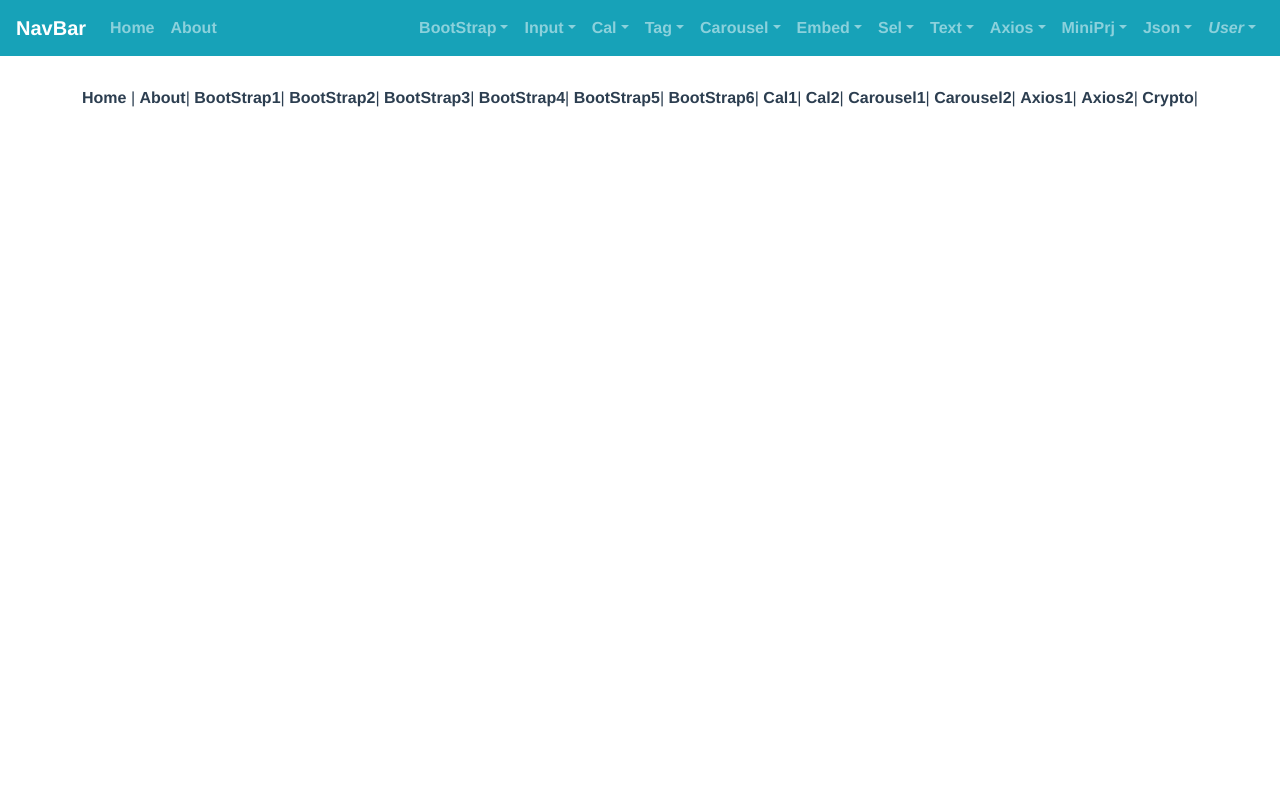
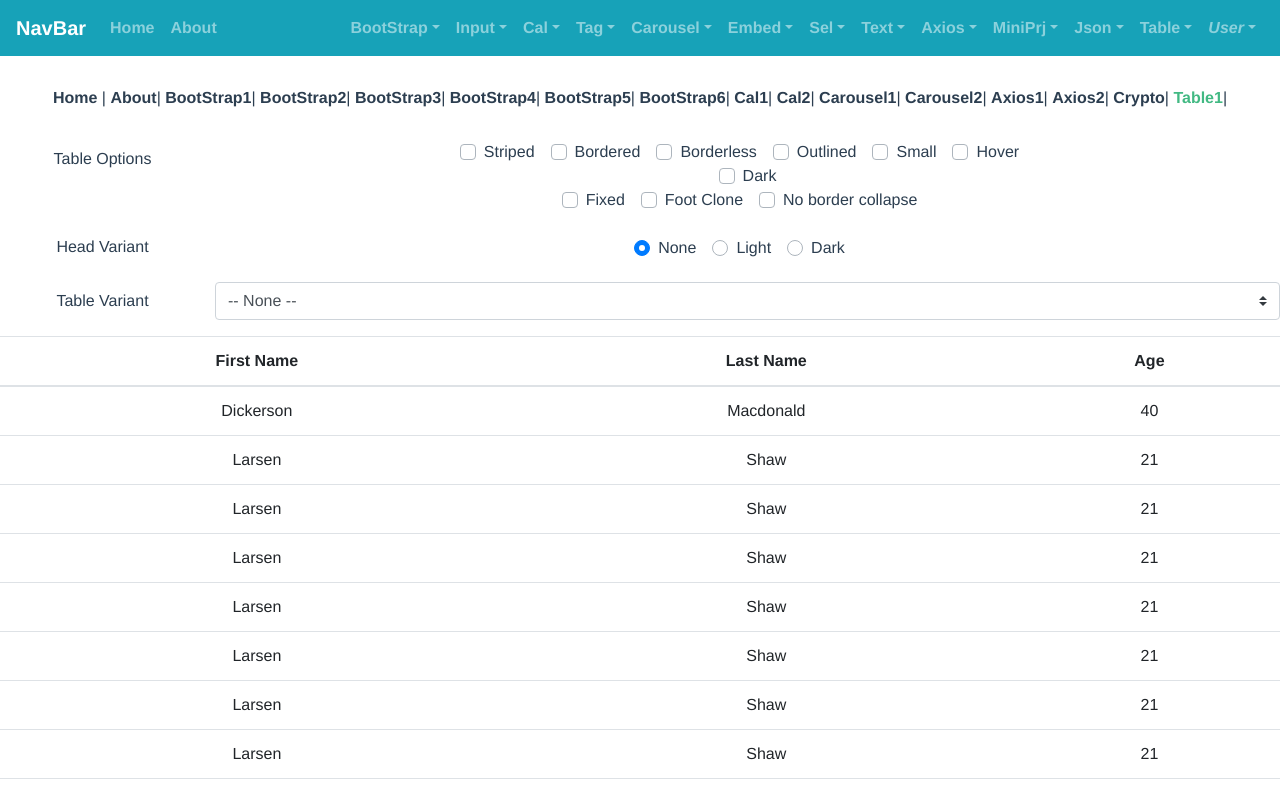
Before and after one commit to hiwattc/vue-bootstrap, a Vue app: page /table1 in a window 1280 px wide. Shown: the top 794 px of the page. Built offline with nearby package versions, Linux system fonts and the light colour scheme.

Commit message:
2020.07.15

```diff
--- a/src/App.vue
+++ b/src/App.vue
@@ -17,6 +17,7 @@
       <router-link to="/ax1">Axios1</router-link>|
       <router-link to="/ax2">Axios2</router-link>|
       <router-link to="/crypto1">Crypto</router-link>|
+      <router-link to="/table1">Table1</router-link>|
     </nav>
     <router-view/>
   </div>
--- a/src/components/layout/HeaderView.vue
+++ b/src/components/layout/HeaderView.vue
@@ -75,6 +75,9 @@
         <b-nav-item-dropdown text="Json" right>
           <b-dropdown-item href="/json1">Crypto1</b-dropdown-item>
         </b-nav-item-dropdown>
+        <b-nav-item-dropdown text="Table" right>
+          <b-dropdown-item href="/table1">Table1</b-dropdown-item>
+        </b-nav-item-dropdown>
 
         <b-nav-item-dropdown right>
           <!-- Using 'button-content' slot -->
--- a/src/router/index.js
+++ b/src/router/index.js
@@ -51,7 +51,8 @@ const routes = [
   {    path: '/ax1',    name: 'ax1',   component: () => import('../views/Axios1.vue')   },
   {    path: '/ax2',    name: 'ax2',   component: () => import('../views/Axios2.vue')   },
   {    path: '/crypto1',    name: 'crypto1',   component: () => import('../components/crypto/CryptoApp.vue')   },
-  {    path: '/json1',    name: 'json1',   component: () => import('../views/Json1.vue')   }
+  {    path: '/json1',    name: 'json1',   component: () => import('../views/Json1.vue')   },
+  {    path: '/table1',    name: 'table1',   component: () => import('../views/Table1.vue')   }
 ]
 
 const router = new VueRouter({
--- /dev/null
+++ b/src/views/Table1.vue
@@ -0,0 +1,103 @@
+<template>
+  <div>
+    <b-form-group label="Table Options" label-cols-lg="2" v-slot="{ ariaDescribedby }">
+      <b-form-checkbox v-model="striped" :aria-describedby="ariaDescribedby" inline>Striped</b-form-checkbox>
+      <b-form-checkbox v-model="bordered" :aria-describedby="ariaDescribedby" inline>Bordered</b-form-checkbox>
+      <b-form-checkbox v-model="borderless" :aria-describedby="ariaDescribedby" inline>Borderless</b-form-checkbox>
+      <b-form-checkbox v-model="outlined" :aria-describedby="ariaDescribedby" inline>Outlined</b-form-checkbox>
+      <b-form-checkbox v-model="small" :aria-describedby="ariaDescribedby" inline>Small</b-form-checkbox>
+      <b-form-checkbox v-model="hover" :aria-describedby="ariaDescribedby" inline>Hover</b-form-checkbox>
+      <b-form-checkbox v-model="dark" :aria-describedby="ariaDescribedby" >Dark</b-form-checkbox>
+      <b-form-checkbox v-model="fixed" :aria-describedby="ariaDescribedby" inline>Fixed</b-form-checkbox>
+      <b-form-checkbox v-model="footClone" :aria-describedby="ariaDescribedby" inline>Foot Clone</b-form-checkbox>
+      <b-form-checkbox v-model="noCollapse" :aria-describedby="ariaDescribedby" inline>No border collapse</b-form-checkbox>
+    </b-form-group>
+
+    <b-form-group label="Head Variant" label-cols-lg="2" v-slot="{ ariaDescribedby }">
+      <b-form-radio-group
+        v-model="headVariant"
+        :aria-describedby="ariaDescribedby"
+        class="mt-lg-2"
+      >
+        <b-form-radio :value="null" inline>None</b-form-radio>
+        <b-form-radio value="light" inline>Light</b-form-radio>
+        <b-form-radio value="dark" inline>Dark</b-form-radio>
+      </b-form-radio-group>
+    </b-form-group>
+
+    <b-form-group label="Table Variant" label-for="table-style-variant" label-cols-lg="2">
+      <b-form-select
+        id="table-style-variant"
+        v-model="tableVariant"
+        :options="tableVariants"
+      >
+        <template #first>
+          <option value="">-- None --</option>
+        </template>
+      </b-form-select>
+    </b-form-group>
+
+    <b-table
+      :striped="striped"
+      :bordered="bordered"
+      :borderless="borderless"
+      :outlined="outlined"
+      :small="small"
+      :hover="hover"
+      :dark="dark"
+      :fixed="fixed"
+      :foot-clone="footClone"
+      :no-border-collapse="noCollapse"
+      :items="items"
+      :fields="fields"
+      :head-variant="headVariant"
+      :table-variant="tableVariant"
+    ></b-table>
+  </div>
+</template>
+
+<script>
+  export default {
+    data() {
+      return {
+        fields: ['first_name', 'last_name', 'age'],
+        items: [
+          { age: 40, first_name: 'Dickerson', last_name: 'Macdonald' },
+          { age: 21, first_name: 'Larsen', last_name: 'Shaw' },
+          { age: 21, first_name: 'Larsen', last_name: 'Shaw' },
+          { age: 21, first_name: 'Larsen', last_name: 'Shaw' },
+          { age: 21, first_name: 'Larsen', last_name: 'Shaw' },
+          { age: 21, first_name: 'Larsen', last_name: 'Shaw' },
+          { age: 21, first_name: 'Larsen', last_name: 'Shaw' },
+          { age: 21, first_name: 'Larsen', last_name: 'Shaw' },
+          { age: 21, first_name: 'Larsen', last_name: 'Shaw' },
+          { age: 21, first_name: 'Larsen', last_name: 'Shaw' },
+          { age: 21, first_name: 'Larsen', last_name: 'Shaw' },
+          { age: 89, first_name: 'Geneva', last_name: 'Wilson' }
+        ],
+        tableVariants: [
+          'primary',
+          'secondary',
+          'info',
+          'danger',
+          'warning',
+          'success',
+          'light',
+          'dark'
+        ],
+        striped: false,
+        bordered: false,
+        borderless: false,
+        outlined: false,
+        small: false,
+        hover: false,
+        dark: false,
+        fixed: false,
+        footClone: false,
+        headVariant: null,
+        tableVariant: '',
+        noCollapse: false
+      }
+    }
+  }
+</script>
```
